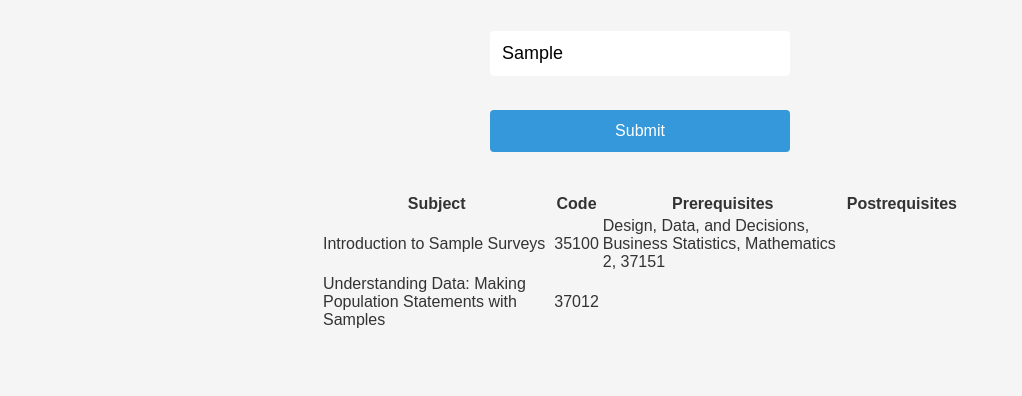
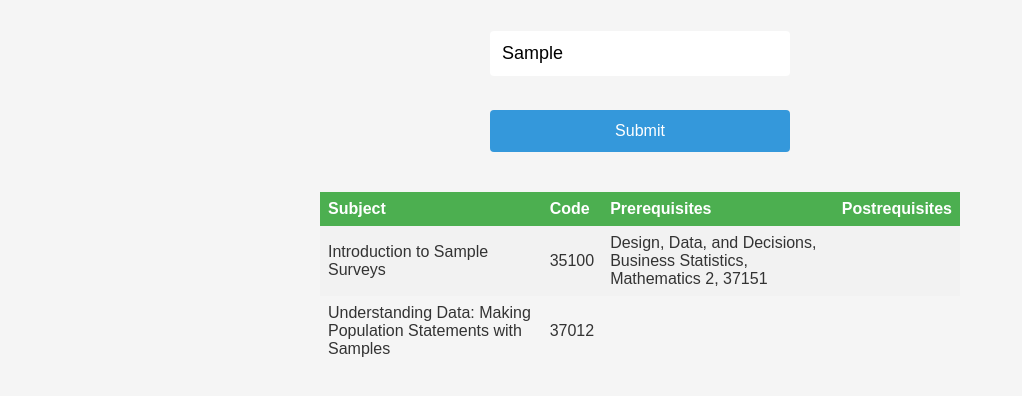
Before and after one commit to itsjustmustafa/chatgpt-prereqs, a plain HTML site: page index.html in a window 1280 px wide. Both pictures are taken after typing "Sample" into the empty fields and a click on the input "Submit". Shown: the part 90-486 px from the top of the page, without its empty margins (0-1022 px from the left). Drawn offline with Linux system fonts and the light colour scheme.

Commit message:
Style results table in style.css

```diff
--- a/style.css
+++ b/style.css
@@ -61,3 +61,22 @@ p {
   font-size: 16px;
   margin: 8px 0;
 }
+
+#results table {
+  border-collapse: collapse;
+  width: 100%;
+}
+
+#results th, #results td {
+  text-align: left;
+  padding: 8px;
+}
+
+#results tr:nth-child(even) {
+  background-color: #f2f2f2;
+}
+
+#results th {
+  background-color: #4caf50;
+  color: white;
+}
```
